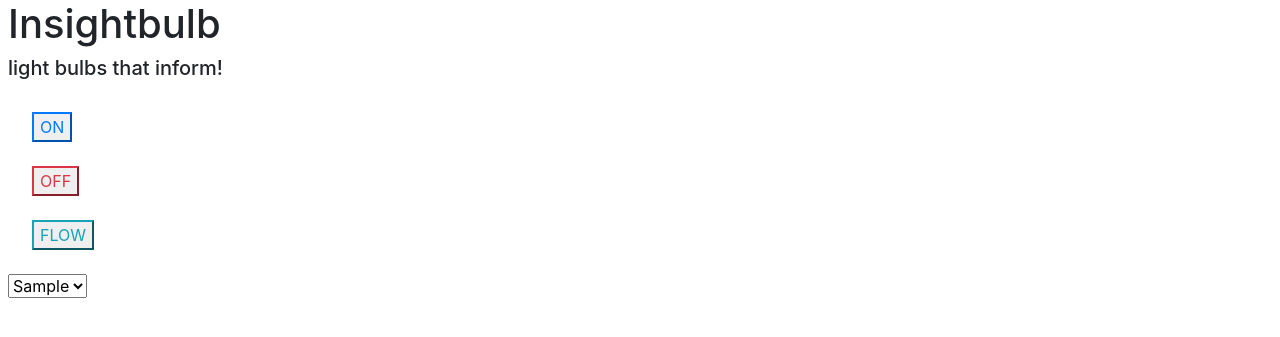
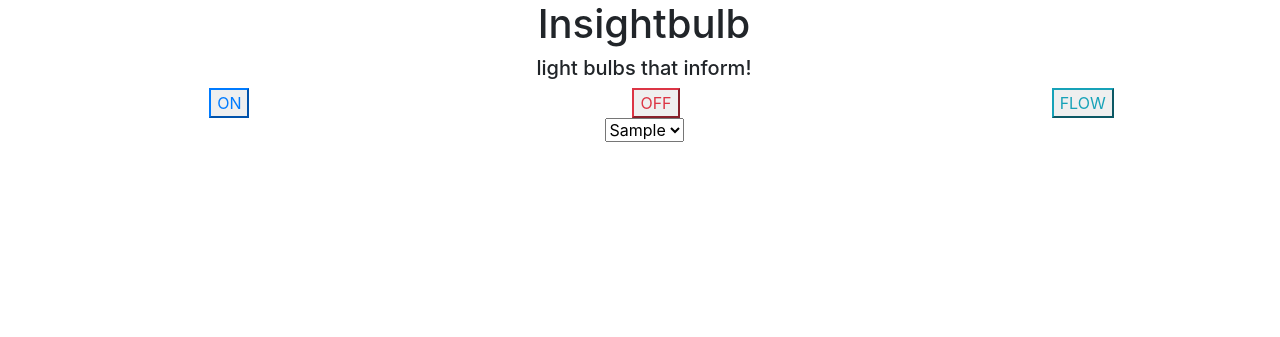
Before and after one commit to insightbulb/insightbulb, a Flask app: template templates/index.html in a window 1280 px wide. Shown: the top 337 px of the page. Run offline with Flask 2, Linux system fonts and the light colour scheme; the template is opened without the code that fills it: most values are stand-ins (such as "Sample title", 1, 10 or a date in 2020); parts of the project's set-up code (start-up, migrations or seed data) failed here and were passed over; some libraries are stand-ins or nearby versions.

Commit message:
Fix:  Center layout with correct code

```diff
--- a/templates/index.html
+++ b/templates/index.html
@@ -21,36 +21,46 @@
 </head>
 <body>
 <div id="mount-point">
+	<div class="container-fluid text-center">
 		<h1 style="margin-left: 8px">Insightbulb</h1>
 		<h5 style="margin-left: 8px">light bulbs that inform!</h5>
-    <br/>
 
+		<div class="row">
+			<div class="col">
 				<form>
 					<a href="#" id="turn-on">
 						<button style="margin-left: 32px" class="btn-outline-primary" name="ON" type="submit">ON</button>
 					</a>
 				</form>
-    <br/>
+			</div>
 
+			<div class="col">
 				<form>
 					<a href="#" id="turn-off">
 						<button style="margin-left: 32px" class="btn-outline-danger" name="OFF" type="submit">OFF</button>
 					</a>
 				</form>
-    <br/>
+			</div>
 
+			<div class="col">
 				<form>
 					<a href="#" id="flow">
 						<button style="margin-left: 32px" class="btn-outline-info" name="FLOW" type="submit">FLOW</button>
 					</a>
 				</form>
-    <br/>
-
+			</div>
+		</div>
+		<div class="row">
+			<div class="col">
 				<select style="margin-left: 8px" name="region" method="GET" action="/">
 					{% for us_region_element in us_regions %}
 						<option value="{{ us_region_element }}" selected>{{ us_region_element }} </option>
 					{% endfor %}
 				</select>
 			</div>
+		</div>
+	</div>
+
+</div>
 </body>
 </html>
```
Lines whose indentation alone changed are shown as unchanged.
